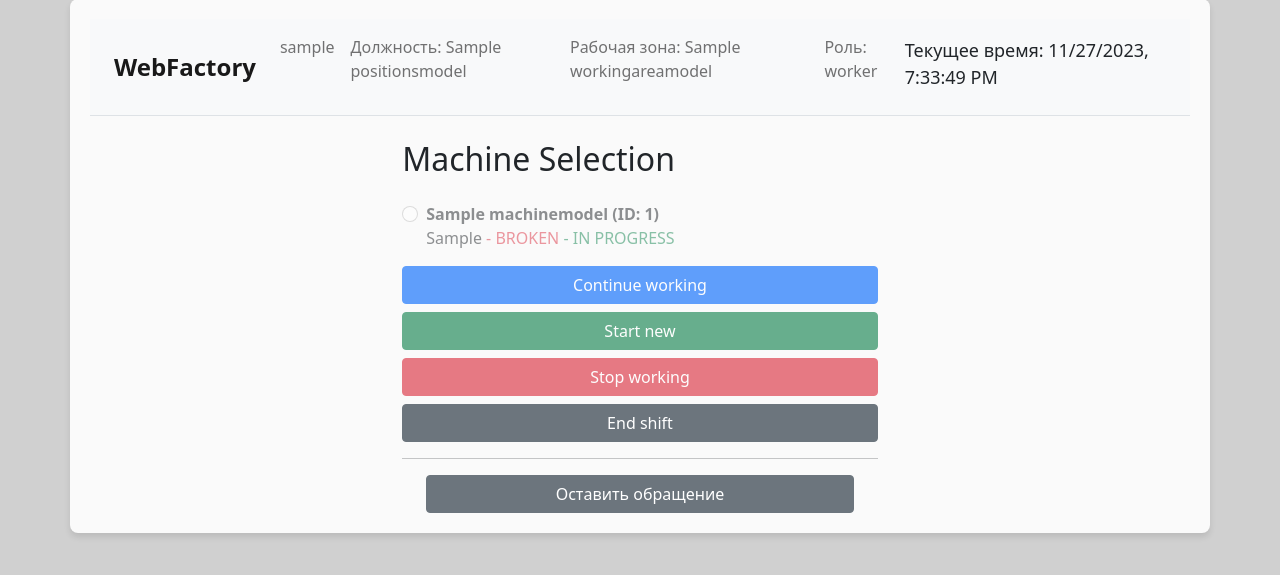
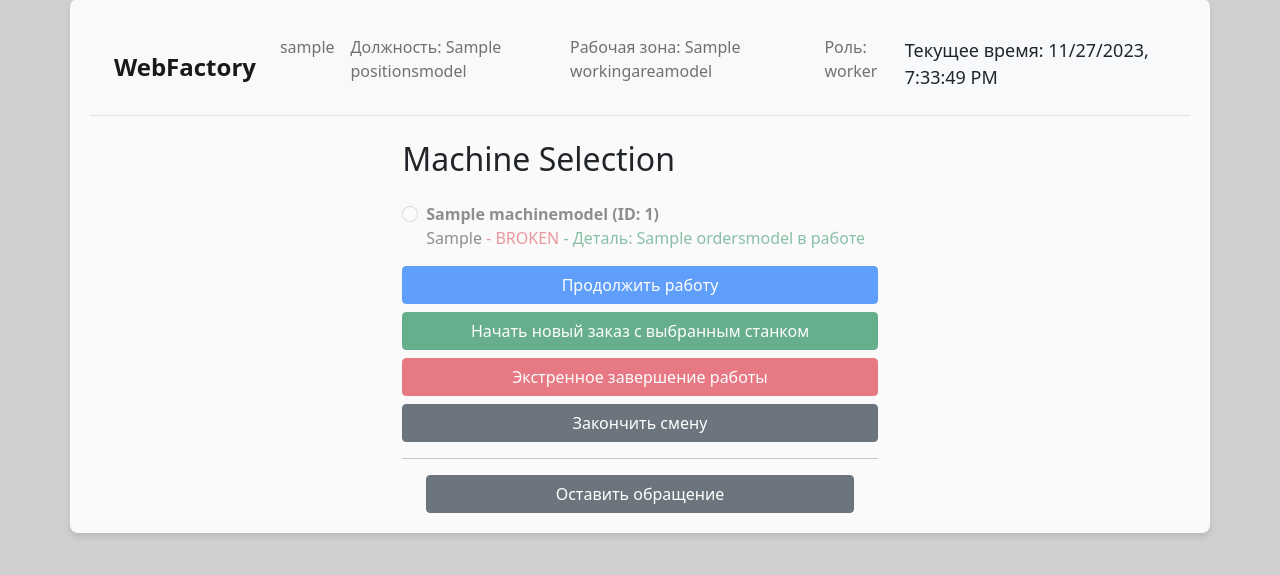
Before and after one commit to evergreen-96/webfactory, a Django app: page /shift/ in a window 1280 px wide. Shown: the part 25-600 px from the top of the page. Run offline with Django 4.2, Linux system fonts and the light colour scheme; a user stored in the database is signed in; tables that the repository leaves empty hold one stand-in row (values such as "Sample post"); parts of the project's set-up code (start-up, migrations or seed data) failed here and were passed over.

Commit message:
fixed NoneType Error is 1 order was ended early new field in MachineModel: order in progress some cosmetic

```diff
--- a/webapp/core/buisness.py
+++ b/webapp/core/buisness.py
@@ -29,12 +29,14 @@ def get_last_or_create_shift(custom_user):
         return last_shift
 
 
-def check_shift_orders_ended(shift):
+def is_all_orders_ended(shift):
     """
     Проверяет, завершены ли все заказы в указанной смене.
     Возвращает True, если все заказы завершены, иначе False.
     """
     orders = OrdersModel.objects.filter(related_to_shift=shift)
+    if not orders:
+        return True  # Все заказы завершены, если список пуст
     for order in orders:
         if not order.is_ended():
             return False
@@ -44,14 +46,14 @@ def check_shift_orders_ended(shift):
 def start_new_order(custom_user, shift, selected_machine):
     machine = MachineModel.objects.get(id=selected_machine)
     machine.is_in_progress = True
-    machine.save()
-
     new_order = OrdersModel.objects.create(
         user=custom_user,
         machine=machine,
         related_to_shift=shift,
         start_time=timezone.now()
     )
+    machine.order_in_progress = new_order
+    machine.save()
     return new_order
 
 
@@ -68,6 +70,7 @@ def stop_order(order):
 
     machine = MachineModel.objects.get(id=order.machine_id)
     machine.is_in_progress = False
+    machine.order_in_progress = None
     order.ended_early = True
     order.end_working_time = timezone.now()
     machine.save()
@@ -115,10 +118,12 @@ def add_end_working_time(order):
 def machine_free(order, status='in_progress'):
     machine = MachineModel.objects.get(id=order.machine_id)
     if status == 'in_progress':
+        machine.order_in_progress = None
         machine.is_in_progress = False
     elif status == 'broken':
         machine.is_broken = False
     elif status == 'both':
+        machine.order_in_progress = None
         machine.is_broken = False
         machine.is_in_progress = False
     machine.save()
@@ -215,7 +220,7 @@ def count_num_ended_orders(shift):
     Количество завершенных заказов
     """
     shift.num_ended_orders = OrdersModel.objects.filter(
-        related_to_shift=shift).count()
+        related_to_shift=shift, ended_early=False).count()
     return shift
 
 
@@ -267,14 +272,25 @@ def calculate_bad_time(shift):
     total_bad_time = timedelta()
 
     for order in OrdersModel.objects.filter(related_to_shift=shift):
-        bad_time_in_order = (
-                order.end_working_time - order.scan_time -
-                (order.machine_end_time - order.machine_start_time) -
-                order.bugs_time
-        )
-        total_bad_time += bad_time_in_order
+        if (
+            order.end_working_time is not None and
+            order.scan_time is not None and
+            order.machine_end_time is not None and
+            order.machine_start_time is not None and
+            order.bugs_time is not None
+        ):
+            bad_time_in_order = (
+                    order.end_working_time - order.scan_time -
+                    (order.machine_end_time - order.machine_start_time) -
+                    order.bugs_time
+            )
+            total_bad_time += bad_time_in_order
 
-    shift.bad_time = total_bad_time
+    if shift.bad_time is not None:
+        shift.bad_time += total_bad_time
+    else:
+        shift.bad_time = total_bad_time
+
     return shift
 
 
--- a/webapp/core/models.py
+++ b/webapp/core/models.py
@@ -21,6 +21,8 @@ class MachineModel(models.Model):
     machine_name = models.CharField(max_length=512, verbose_name='Название станка')
     is_broken = models.BooleanField(default=False, verbose_name='Сломан?')
     is_in_progress = models.BooleanField(default=False, verbose_name='В работе?')
+    order_in_progress = models.ForeignKey('OrdersModel', on_delete=models.CASCADE,
+                                          default=None, null=True, blank=True)
 
     def __str__(self):
         return f'{self.machine_name} | Тип: {self.machine_type}'
--- a/webapp/core/templates/include/shift/ending_order_page.html
+++ b/webapp/core/templates/include/shift/ending_order_page.html
@@ -29,8 +29,7 @@
                 <form method="post" class="mt-4">
                     {% csrf_token %}
                     <button type="submit" class="btn btn-success w-100">Заказ на стеллаже готовой продукции</button>
-                    <button type="submit" name="pause_shift" class="btn btn-outline-danger w-100 mt-2">Приостановить
-                        работу/перейти к другому станку
+                    <button type="submit" name="pause_shift" class="btn btn-outline-danger w-100 mt-2">Перейти к выбору станка
                     </button>
                 </form>
             </div>
--- a/webapp/core/templates/include/shift/main_page.html
+++ b/webapp/core/templates/include/shift/main_page.html
@@ -1,10 +1,11 @@
 {% extends 'base/base.html' %}
+
+
 
 {% block content %}
     <div class="row">
         <div class="col-md-8 mx-auto">
             <h2 class="mb-4">Machine Selection</h2>
-
             {% for machine in machines %}
                 <div class="form-check mb-3">
                     <input class="form-check-input" type="radio" name="machine" value="{{ machine.id }}"
@@ -18,17 +19,18 @@
                             <span class="text-danger"> - BROKEN</span>
                         {% endif %}
                         {% if machine.is_in_progress %}
-                            <span class="text-success"> - IN PROGRESS</span>
+                            <span class="text-success"> - Деталь: {{ machine.order_in_progress.part_name }} в работе</span>
+
                             {% with any_machine_in_progress=True %}
                             {% endwith %}
                         {% endif %}
                     </label>
                 </div>
             {% endfor %}
-        {% for message in messages %}
-            {{ message }}
+            {% for message in messages %}
+                {{ message }}
 
-        {% endfor %}
+            {% endfor %}
 
 
             <form method="post" class="d-flex flex-column">
@@ -36,17 +38,17 @@
                 <input type="hidden" name="selected_machine_id" id="selectedMachineId" value="">
                 <button type="submit" name="continue" id="continueButton" class="btn btn-primary mb-2 flex-fill"
                         disabled>
-                    Continue working
+                    Продолжить работу
                 </button>
                 <button type="submit" name="start_new" id="startNewButton" class="btn btn-success mb-2 flex-fill"
                         {% if any_machine_in_progress or not any_machine_not_broken %}disabled{% endif %}>
-                    Start new
+                    Начать новый заказ с выбранным станком
                 </button>
                 <button type="submit" name="stop_working" id="stopWorkingButton" class="btn btn-danger mb-2 flex-fill"
                         disabled>
-                    Stop working
+                    Экстренное завершение работы
                 </button>
-                <button type="submit" name="end_shift" class="btn btn-secondary flex-fill">End shift</button>
+                <button type="submit" name="end_shift" class="btn btn-secondary flex-fill">Закончить смену</button>
             </form>
 
             {% include "forms/justreport_form.html" %}
--- a/webapp/core/templates/include/shift/processing_page.html
+++ b/webapp/core/templates/include/shift/processing_page.html
@@ -29,8 +29,7 @@
                 <form method="post" class="mt-4">
                     {% csrf_token %}
                     <button type="submit" class="btn btn-success w-100">Обработка станком закончена</button>
-                    <button type="submit" name="pause_shift" class="btn btn-outline-danger w-100 mt-2">Приостановить
-                        работу/перейти к другому станку
+                    <button type="submit" name="pause_shift" class="btn btn-outline-danger w-100 mt-2">Перейти к выбору станка
                     </button>
                 </form>
             </div>
--- a/webapp/core/templates/include/shift/quantity_page.html
+++ b/webapp/core/templates/include/shift/quantity_page.html
@@ -36,9 +36,7 @@
                 <button id="sendBtn" type="button" class="btn btn-success w-100">Продолжить</button>
                 <a href="{% url 'shift_scan_page' %}" class="btn btn-dark w-100 mt-2">Назад</a>
                 <br>
-                <button type="submit" name="pause_shift" class="btn btn-outline-danger w-100 mt-2">Приостановить
-                    работу/перейти к другому
-                    станку
+                <button type="submit" name="pause_shift" class="btn btn-outline-danger w-100 mt-2">Перейти к выбору станка
                 </button>
             </div>
         </form>
--- a/webapp/core/templates/include/shift/setup_page.html
+++ b/webapp/core/templates/include/shift/setup_page.html
@@ -31,8 +31,7 @@
                 <form method="post" class="mt-4">
                     {% csrf_token %}
                     <button type="submit" class="btn btn-success w-100">Наладка закончена</button>
-                    <button type="submit" name="pause_shift" class="btn btn-outline-danger w-100 mt-2">Приостановить
-                        работу/перейти к другому станку
+                    <button type="submit" name="pause_shift" class="btn btn-outline-danger w-100 mt-2">Перейти к выбору станка
                     </button>
                 </form>
             </div>
--- a/webapp/core/views.py
+++ b/webapp/core/views.py
@@ -1,3 +1,5 @@
+from collections import defaultdict
+
 from django.contrib import messages
 from django.contrib.auth import authenticate, login, logout
 from django.contrib.auth.decorators import login_required
@@ -78,11 +80,12 @@ def shift_main_view(request):
     has_unsolved_reports = ReportsModel.objects.filter(
         order__related_to_shift=shift, is_solved=False
     ).exists()
+
     context = {
         'user': request.user,
         'custom_user': custom_user,
         'machines': machines,
-        'has_unsolved_reports': has_unsolved_reports
+        'has_unsolved_reports': has_unsolved_reports,
     }
     if request.method == 'POST':
         selected_machine_id = request.POST.get('selected_machine_id')
@@ -102,7 +105,7 @@ def shift_main_view(request):
             stop_order(order)
             return redirect('shift_main_page')
         if 'end_shift' in request.POST:
-            if check_shift_orders_ended:
+            if not is_all_orders_ended(shift):
                 messages.error(request, 'Завершите работу на всех станках!')
                 return redirect('shift_main_page')
             count_and_end_shift(shift)
```
